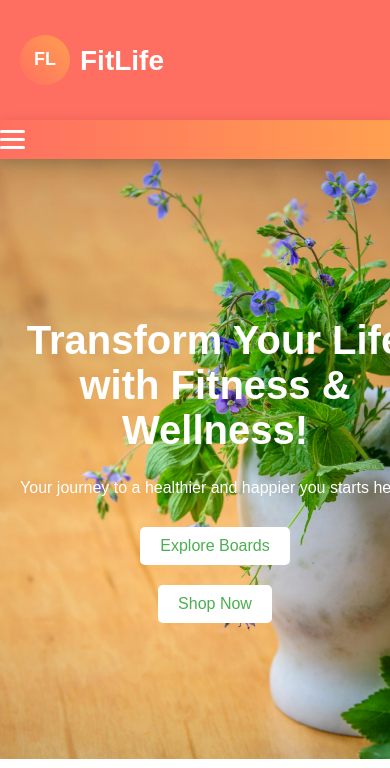
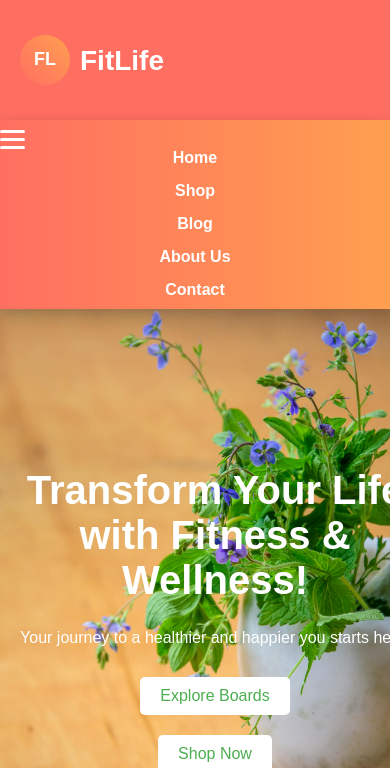
Before and after one commit to Connct/fitlifeweb, a plain HTML site: page index.html in a window 390 px wide. Both pictures are taken after a click on the element 12 px from the left and 139 px from the top of the page. Shown: the top 768 px of the page. Drawn offline with Linux system fonts and the light colour scheme.

Commit message:
Update index.html

```diff
--- a/index.html
+++ b/index.html
@@ -5,6 +5,7 @@
     <meta name="viewport" content="width=device-width, initial-scale=1.0">
     <title>Fitness & Wellness</title>
     <link rel="stylesheet" href="styles.css">
+
     <link href="https://cdnjs.cloudflare.com/ajax/libs/font-awesome/6.0.0-beta3/css/all.min.css" rel="stylesheet">
 </head>
 <body>
@@ -188,5 +189,12 @@
         <a href="#">Facebook</a>
     </div>
 </footer>
+
+<script>
+    document.querySelector('.hamburger-menu').addEventListener('click', function() {
+    document.querySelector('.navbar').classList.toggle('open');
+});
+
+</script>
 </body>
 </html>
```
